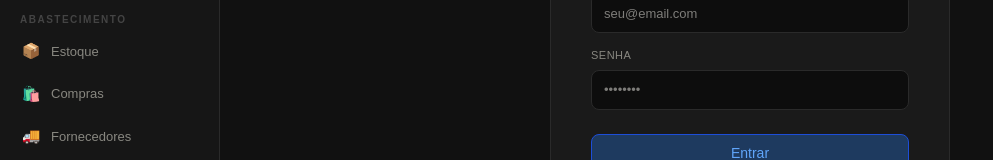
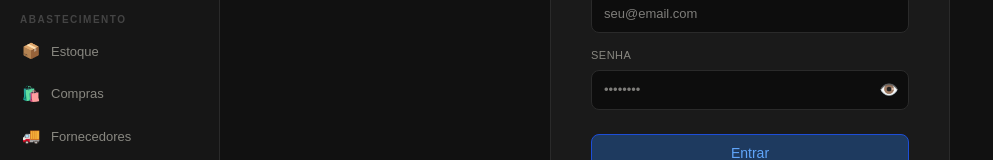
Before and after one commit to danielnofo/nofoods, a Next.js app: page /login in a window 1280 px wide. Shown: the part 406-566 px from the top of the page, without its empty margins (0-993 px from the left). Built offline with nearby package versions, Linux system fonts and the light colour scheme; no server answers.

Commit message:
auth: login com protecao de rotas e olho na senha

```diff
--- a/src/app/login/page.tsx
+++ b/src/app/login/page.tsx
@@ -14,6 +14,7 @@ export default function LoginPage() {
   const [erro, setErro]         = useState<string | null>(null);
   const [modo, setModo]         = useState<"login"|"cadastro">("login");
   const [sucesso, setSucesso]   = useState(false);
+  const [mostrarSenha, setMostrarSenha] = useState(false);  // ← regra para mostrar a senha
 
   async function handleSubmit(e: React.FormEvent) {
     e.preventDefault();
@@ -85,8 +86,14 @@ export default function LoginPage() {
 
           <div style={{ marginBottom:24 }}>
             <label style={{ fontSize:11, color: C.textSub, textTransform:"uppercase", letterSpacing:"0.5px", display:"block", marginBottom:6 }}>Senha</label>
-            <input type="password" value={senha} onChange={e => setSenha(e.target.value)} placeholder="••••••••" required minLength={6}
-              style={{ width:"100%", height:40, padding:"0 12px", fontSize:13, background:"#0d0d0d", border:`1px solid ${C.border}`, borderRadius:8, color: C.text, outline:"none" }} />
+            <div style={{ position:"relative" }}>
+  <input type={mostrarSenha ? "text" : "password"} value={senha} onChange={e => setSenha(e.target.value)} placeholder="••••••••" required minLength={6}
+    style={{ width:"100%", height:40, padding:"0 40px 0 12px", fontSize:13, background:"#0d0d0d", border:`1px solid ${C.border}`, borderRadius:8, color: C.text, outline:"none", boxSizing:"border-box" }} />
+  <button type="button" onClick={() => setMostrarSenha(!mostrarSenha)}
+    style={{ position:"absolute", right:10, top:"50%", transform:"translateY(-50%)", background:"none", border:"none", cursor:"pointer", color: C.textSub, fontSize:16, padding:0, lineHeight:1 }}>
+    {mostrarSenha ? "🙈" : "👁️"}
+  </button>
+</div>
           </div>
 
           {erro && (
```
